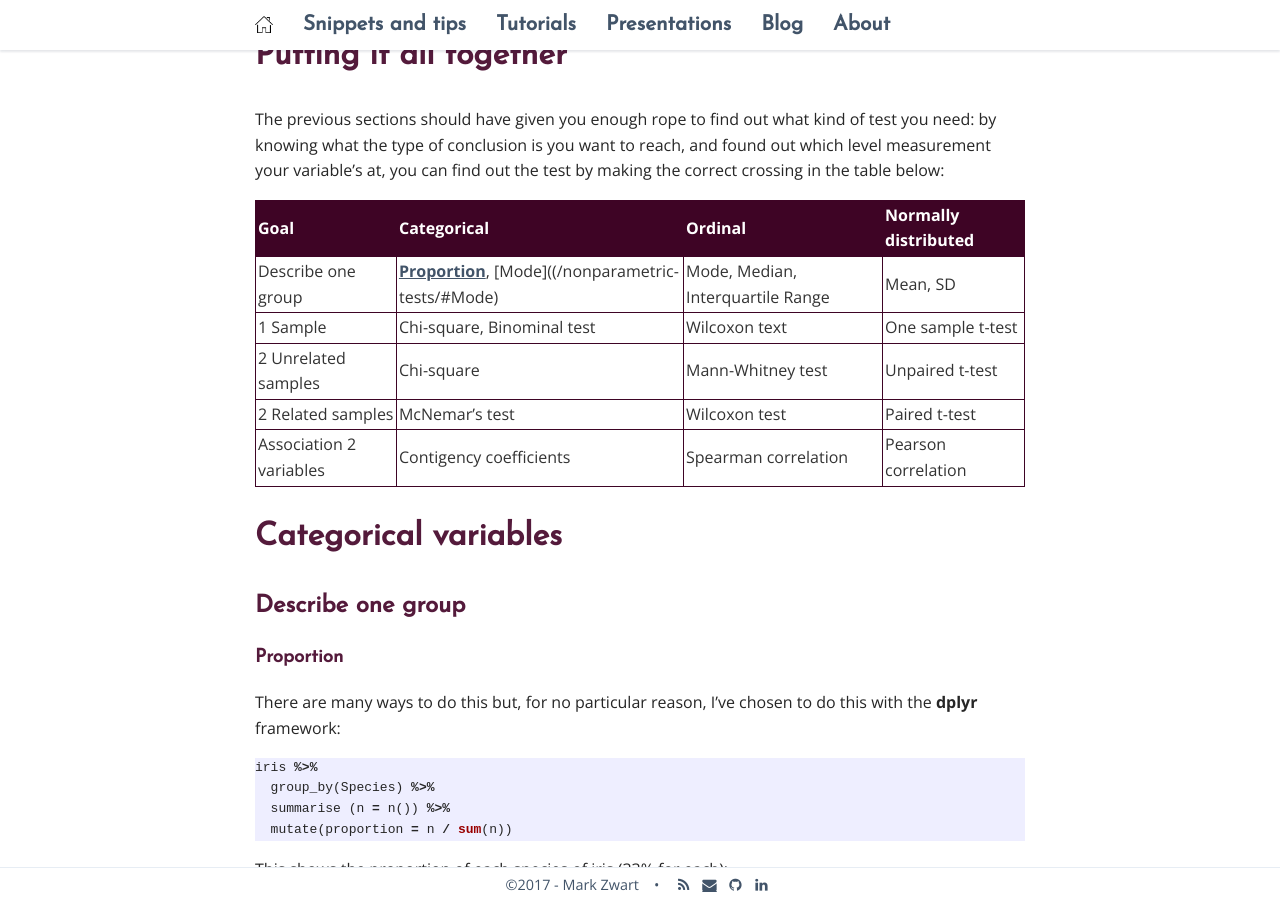
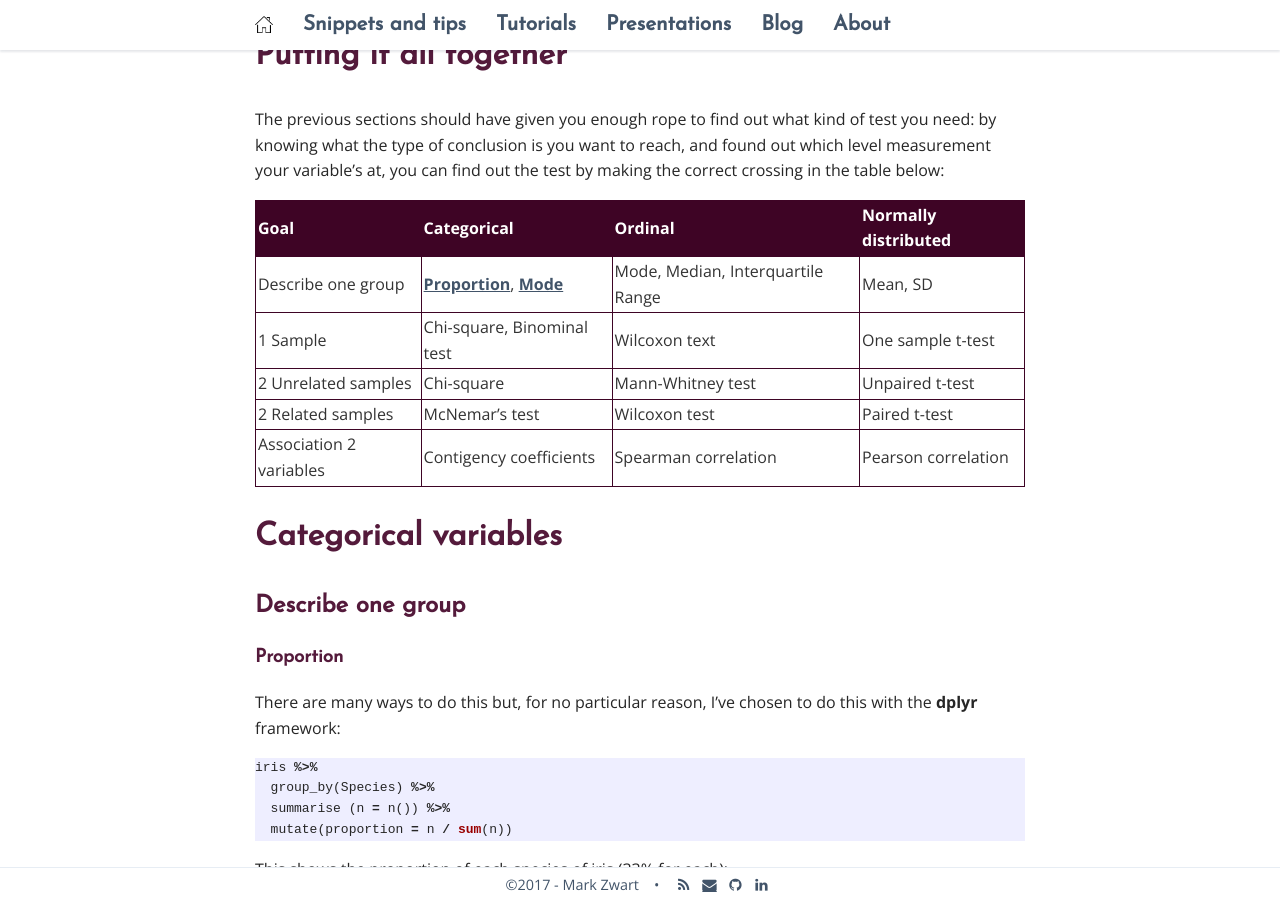
Before and after one commit to mark-me/mark-me.github.io, a Jekyll site: the page built from _pages/tutorials/statistical-tests/statistical-tests.md, in a window 1280 px wide and 900 px high, scrolled down 2038 px. Built offline with Jekyll 4.4.1, drawn with Linux system fonts in a browser that asks for light colours; nearby versions of some CDN libraries; comment, search, counter and statistics services are not loaded.

Commit message:
Update statistical-tests.md

```diff
--- a/_pages/tutorials/statistical-tests/statistical-tests.md
+++ b/_pages/tutorials/statistical-tests/statistical-tests.md
@@ -41,7 +41,7 @@ The previous sections should have given you enough rope to find out what kind of
 
 | Goal | Categorical | Ordinal | Normally distributed |
 | :--- | :-------- | :--------- | :------------------- |
-| Describe one group | [Proportion](/nonparametric-tests/#Proportion), [Mode]((/nonparametric-tests/#Mode) | Mode, Median, Interquartile Range | Mean, SD |
+| Describe one group | [Proportion](/nonparametric-tests/###Proportion), [Mode](/nonparametric-tests/###Mode) | Mode, Median, Interquartile Range | Mean, SD |
 | 1 Sample | Chi-square, Binominal test | Wilcoxon text | One sample t-test |
 | 2 Unrelated samples | Chi-square | Mann-Whitney test | Unpaired t-test |
 | 2 Related samples | McNemar's test | Wilcoxon test | Paired t-test |
```
